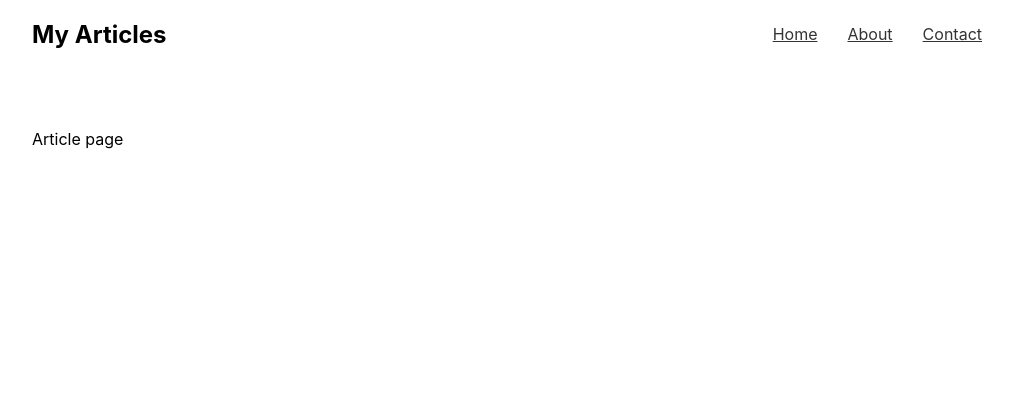
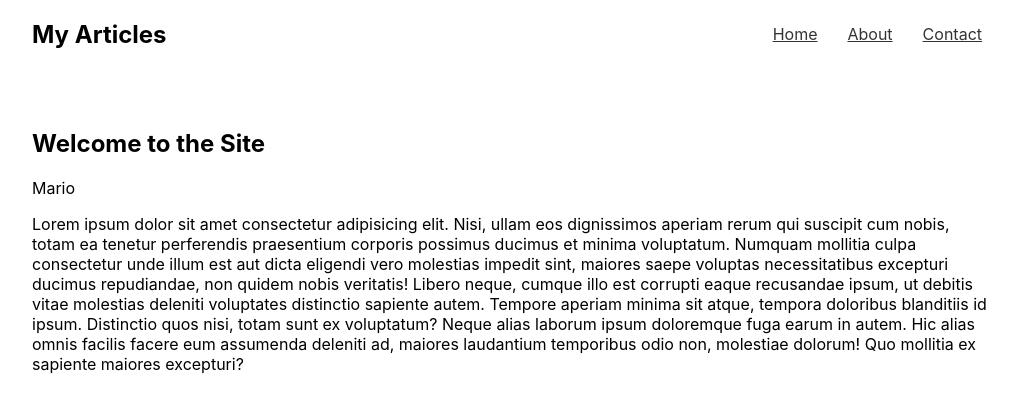
Before and after one commit to pedrolopezbiedma/React_Firebase_Udemy, a React (Create React App) app in the folder multipage-site/: page /article/1 in a window 1280 px wide. Shown: the top 412 px of the page, without its empty margins (128-1145 px from the left). Built offline with nearby package versions, Linux system fonts and the light colour scheme; data requests are answered from the project's data file.

Commit message:
Lesson 75

```diff
--- a/multipage-site/src/pages/Article.js
+++ b/multipage-site/src/pages/Article.js
@@ -1,5 +1,22 @@
+import { useParams } from 'react-router-dom'
+import { useFetch } from '../hooks/useFetch'
+
 export default function Article() {
-  return (
-    <div>Article page</div>
-  )
+    const { id } = useParams();
+    const url = 'http://localhost:3000/articles/' + id;
+    const { data: article, isLoading, error } = useFetch(url)
+
+    return (
+        <div>
+            { isLoading && ( <div>is loading...</div>)}
+            { error && ( <div>{error}</div>)}
+            { article && (
+                <div>
+                    <h2>{article.title}</h2>
+                    <p>{article.author}</p>
+                    <p>{article.body}</p>
+                </div>
+            )}
+        </div>
+    )
 }
```
